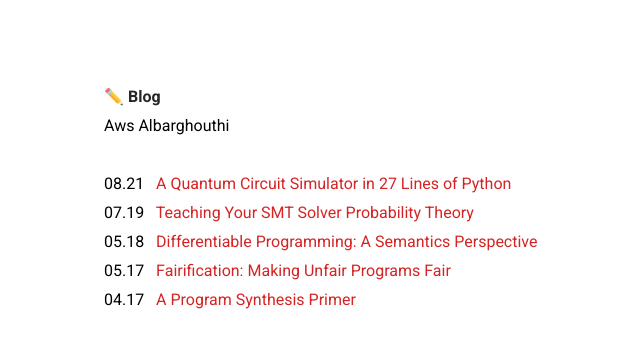
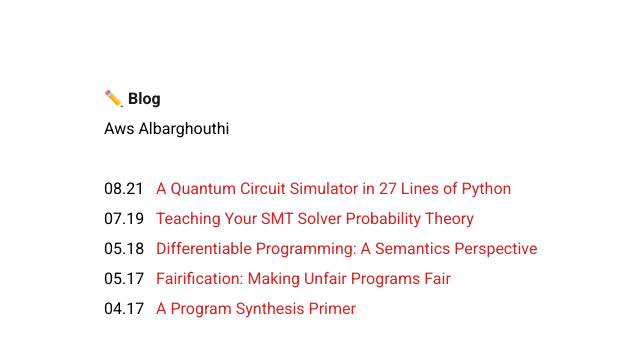
Before and after one commit to barghouthi/blog, a Jekyll site: the page built from index.html, in a window 1280 px wide. Shown: the top 357 px of the page, without its empty margins (240-880 px from the left). Built offline with Jekyll 4.4.1, drawn with Linux system fonts in a browser that asks for light colours; the list of posts is cut into pages by our own code.

```diff
--- a/_includes/head.html
+++ b/_includes/head.html
@@ -2,12 +2,20 @@
   <meta charset="UTF-8">
   <meta name="viewport" content="width=device-width, initial-scale=1.0">
 
-  <script type="text/javascript" src="https://cdn.mathjax.org/mathjax/latest/MathJax.js?config=TeX-AMS-MML_HTMLorMML">
+   <script>
+MathJax = {
+  tex: {
+    inlineMath: [['$', '$'], ['\\(', '\\)']]
+  },
+  svg: {
+    fontCache: 'global'
+  }
+};
+</script>
+<script type="text/javascript" id="MathJax-script" async
+  src="https://cdn.jsdelivr.net/npm/mathjax@3/es5/tex-svg.js">
 </script>
 
-<script type="text/x-mathjax-config">
-  MathJax.Hub.Config({tex2jax: {inlineMath: [['$','$'], ['\\(','\\)']]}});
-</script>
 
   <title>
     {% if page.title == "Home" %}
--- a/_sass/_variables.scss
+++ b/_sass/_variables.scss
@@ -18,9 +18,9 @@ $brown: #8f5536;
 
 $root-font-family: 'Roboto', "Helvetica Neue", Helvetica, Arial, sans-serif;
 $root-font-size: 15px;
-$root-line-height: 29px;
+$root-line-height: 30px;
 
-$body-color: rgba(0,0,0,.85);
+$body-color: rgba(0,0,0,.9);
 $body-bg: #fff;
 $link-color: #d42424;
 
```
Also changed, not shown: 7 other files.
